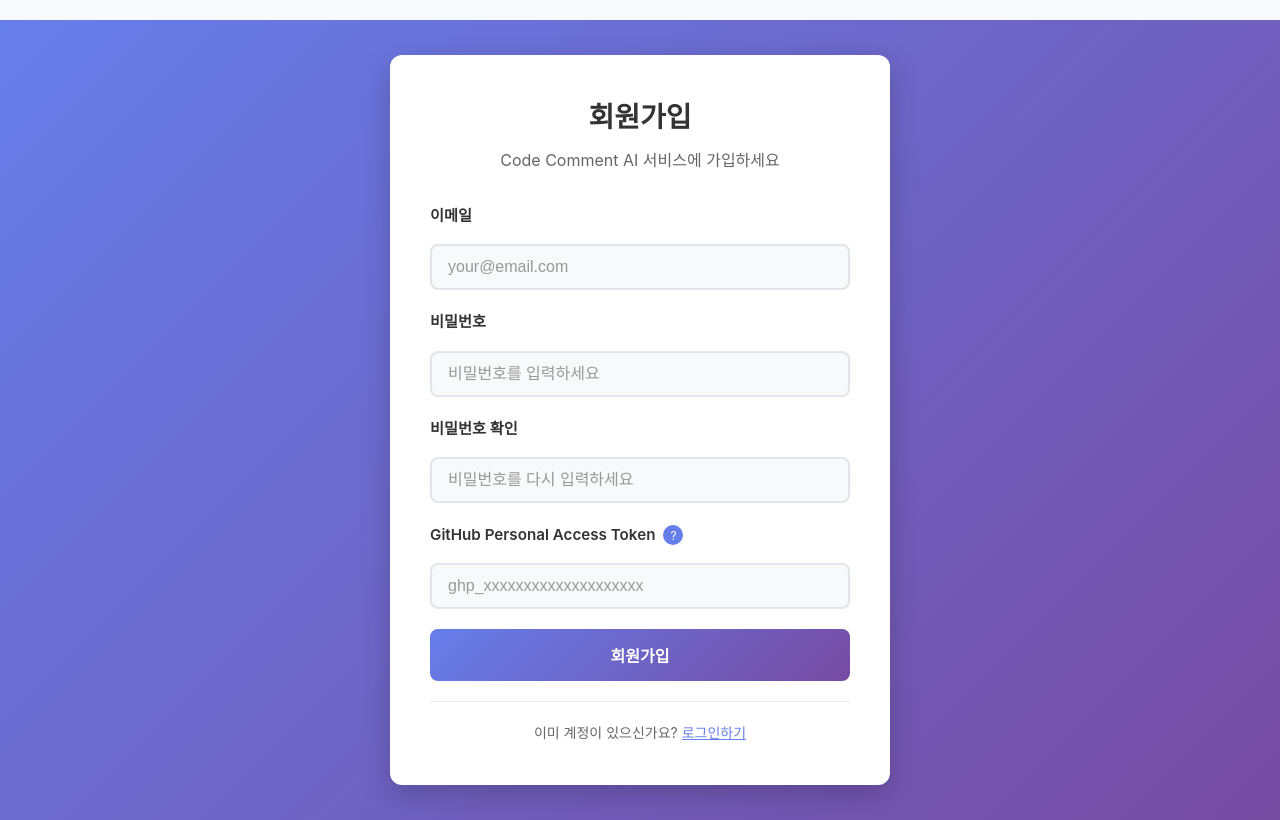
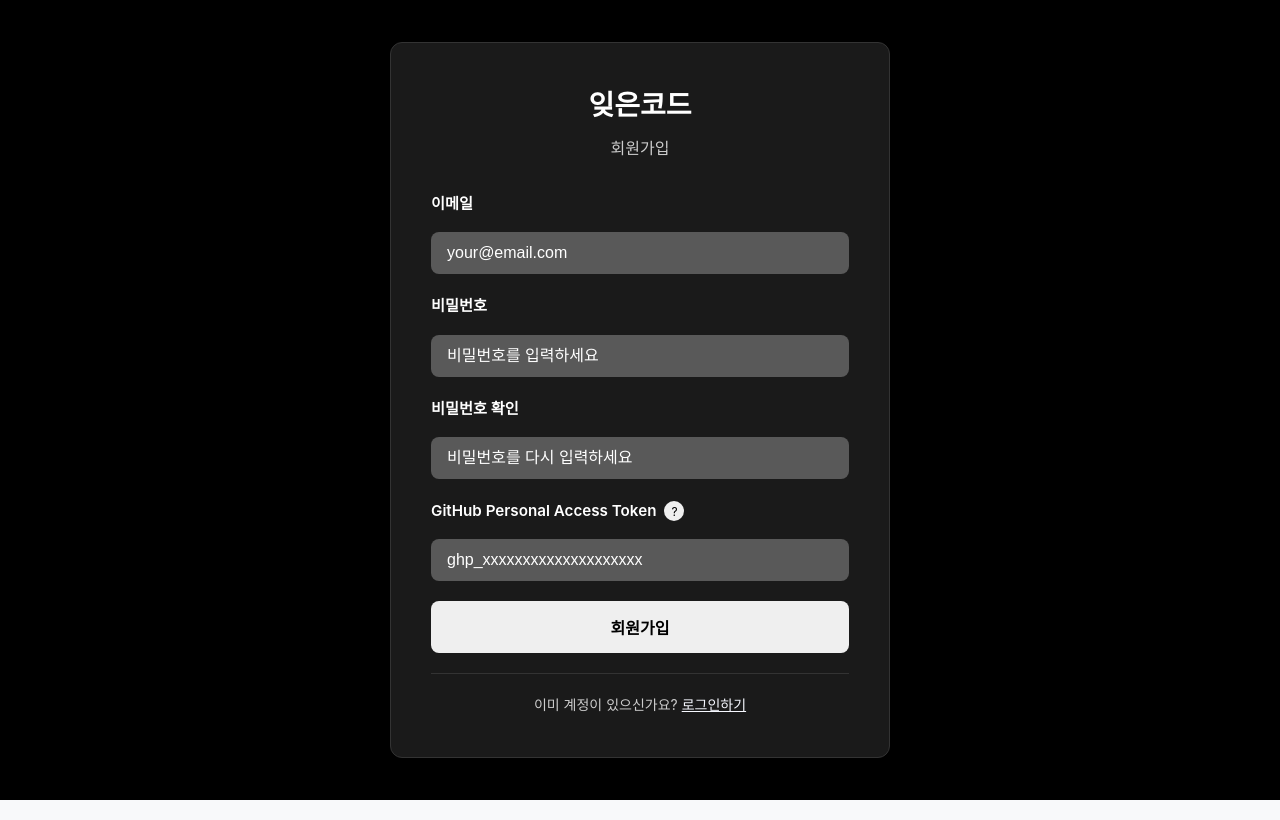
Before and after one commit to HighThon11/Client, a React (Create React App) app: page /login in a window 1280 px wide. Both pictures are taken after a click on the button "회원가입하기". Built offline with nearby package versions, Linux system fonts and the light colour scheme.

Commit message:
회원가입 웹 변경

```diff
--- a/src/App.css
+++ b/src/App.css
@@ -27,7 +27,6 @@ code {
 
 .container {
   min-height: calc(100vh - 70px);
-  padding-top: 20px;
 }
 
 /* 공통 버튼 스타일 */
--- a/src/components/Dashboard.js
+++ b/src/components/Dashboard.js
@@ -179,7 +179,6 @@ const Dashboard = ({ user, githubToken }) => {
                   </div>
                 ))}
               </div>
-              // aaaaaa
             )}
           </div>
         </div>
--- a/src/components/ProjectRegistration.css
+++ b/src/components/ProjectRegistration.css
@@ -55,7 +55,6 @@
 .form-group label {
   display: block;
   font-weight: 600;
-  color: #333;
   margin-bottom: 8px;
   font-size: 0.95rem;
 }
@@ -65,11 +64,10 @@
 .form-group select {
   width: 100%;
   padding: 12px 16px;
-  border: 2px solid #e1e5e9;
   border-radius: 8px;
   font-size: 1rem;
   transition: all 0.3s ease;
-  background: #f8f9fa;
+  background: #595959;
   box-sizing: border-box;
 }
 
@@ -78,13 +76,12 @@
 .form-group select:focus {
   outline: none;
   border-color: #667eea;
-  background: white;
   box-shadow: 0 0 0 3px rgba(102, 126, 234, 0.1);
 }
 
 .form-group input::placeholder,
 .form-group textarea::placeholder {
-  color: #999;
+  color: #ffffff;
 }
 
 .form-group textarea {
--- a/src/components/Signup.css
+++ b/src/components/Signup.css
@@ -3,22 +3,23 @@
   justify-content: center;
   align-items: center;
   min-height: 100vh;
-  background: linear-gradient(135deg, #667eea 0%, #764ba2 100%);
+  background: #000000;
   padding: 20px;
 }
 
 .signup-card {
-  background: white;
+  background: #1a1a1a;
   border-radius: 12px;
-  box-shadow: 0 10px 30px rgba(0, 0, 0, 0.2);
+  box-shadow: 0 10px 30px rgba(0, 0, 0, 0.5);
   padding: 40px;
   width: 100%;
   max-width: 500px;
+  border: 1px solid #333;
 }
 
 .signup-card h2 {
   text-align: center;
-  color: #333;
+  color: #ffffff;
   margin-bottom: 8px;
   font-size: 28px;
   font-weight: 600;
@@ -26,7 +27,7 @@
 
 .signup-subtitle {
   text-align: center;
-  color: #666;
+  color: #cccccc;
   margin-bottom: 30px;
   font-size: 16px;
 }
@@ -38,7 +39,7 @@
 .form-group label {
   display: block;
   margin-bottom: 8px;
-  color: #333;
+  color: #ffffff;
   font-weight: 500;
   font-size: 14px;
 }
@@ -46,29 +47,48 @@
 .form-group input {
   width: 100%;
   padding: 12px 16px;
-  border: 2px solid #e1e5e9;
+  border: 0px none;
   border-radius: 8px;
   font-size: 16px;
   transition: border-color 0.3s ease;
   box-sizing: border-box;
+  background: #595959;
+  color: #ffffff;
+}
+
+.form-group input::placeholder {
+  color: #888;
+}
+
+.form-group input[type="email"],
+.form-group input[type="password"],
+.form-group input[type="text"] {
+  color: #ffffff;
+}
+
+.form-group input[type="email"],
+.form-group input[type="password"] {
+  color: #ffffff;
 }
 
 .form-group input:focus {
   outline: none;
   border-color: #667eea;
-  box-shadow: 0 0 0 3px rgba(102, 126, 234, 0.1);
+  background: #333;
+}
+
+.form-group input::placeholder {
+  color: #888;
 }
 
 .form-group .error {
-  color: #e74c3c;
+  color: #ff6b6b;
   font-size: 12px;
   margin-top: 5px;
   display: block;
 }
 
 .help-btn {
-  background: #667eea;
-  color: white;
   border: none;
   border-radius: 50%;
   width: 20px;
@@ -83,22 +103,24 @@
 }
 
 .help-btn:hover {
-  background: #5a6fd8;
+  background: #7a7777;
+  color: #ffffff;
 }
 
 .pat-guide {
-  background: #f8f9fa;
-  border: 1px solid #e9ecef;
+  background: #2a2a2a;
+  border: 1px solid #333;
   border-radius: 8px;
   padding: 20px;
   margin: 20px 0;
   font-size: 14px;
   line-height: 1.6;
+  color: #cccccc;
 }
 
 .pat-guide h4 {
   margin: 0 0 15px 0;
-  color: #333;
+  color: #ffffff;
   font-size: 16px;
 }
 
@@ -109,16 +131,17 @@
 
 .pat-guide li {
   margin-bottom: 8px;
+  color: #cccccc;
 }
 
 .pat-guide strong {
-  color: #e74c3c;
+  color: #ff6b6b;
 }
 
 .error-message {
-  background: #fdf2f2;
-  border: 1px solid #fecaca;
-  color: #dc2626;
+  background: #2a1a1a;
+  border: 1px solid #ff4444;
+  color: #ff6b6b;
   padding: 12px;
   border-radius: 8px;
   margin-bottom: 20px;
@@ -126,9 +149,9 @@
 }
 
 .success-message {
-  background: #f0fdf4;
-  border: 1px solid #bbf7d0;
-  color: #166534;
+  background: #1a2a1a;
+  border: 1px solid #44ff44;
+  color: #6bff6b;
   padding: 12px;
   border-radius: 8px;
   margin-bottom: 20px;
@@ -138,8 +161,7 @@
 
 .signup-btn {
   width: 100%;
-  background: linear-gradient(135deg, #667eea 0%, #764ba2 100%);
-  color: white;
+  color: black;
   border: none;
   padding: 14px;
   border-radius: 8px;
@@ -164,19 +186,19 @@
   margin-top: 20px;
   text-align: center;
   padding-top: 20px;
-  border-top: 1px solid #e9ecef;
+  border-top: 1px solid #333;
 }
 
 .login-link p {
   margin: 0;
-  color: #666;
+  color: #cccccc;
   font-size: 14px;
 }
 
 .link-button {
   background: none;
   border: none;
-  color: #667eea;
+  color: #f6f8ff;
   text-decoration: underline;
   cursor: pointer;
   font-size: 14px;
@@ -185,7 +207,7 @@
 }
 
 .link-button:hover {
-  color: #5a6fd8;
+  color: #828490;
 }
 
 @media (max-width: 600px) {
--- a/src/components/Signup.js
+++ b/src/components/Signup.js
@@ -60,8 +60,8 @@ const Signup = ({ onSignup, onSwitchToLogin }) => {
   return (
     <div className="signup-container">
       <div className="signup-card">
-        <h2>회원가입</h2>
-        <p className="signup-subtitle">Code Comment AI 서비스에 가입하세요</p>
+        <h2>잊은코드</h2>
+        <p className="signup-subtitle">회원가입</p>
 
         <form onSubmit={handleSubmit(onSubmit)}>
           <div className="form-group">
```
